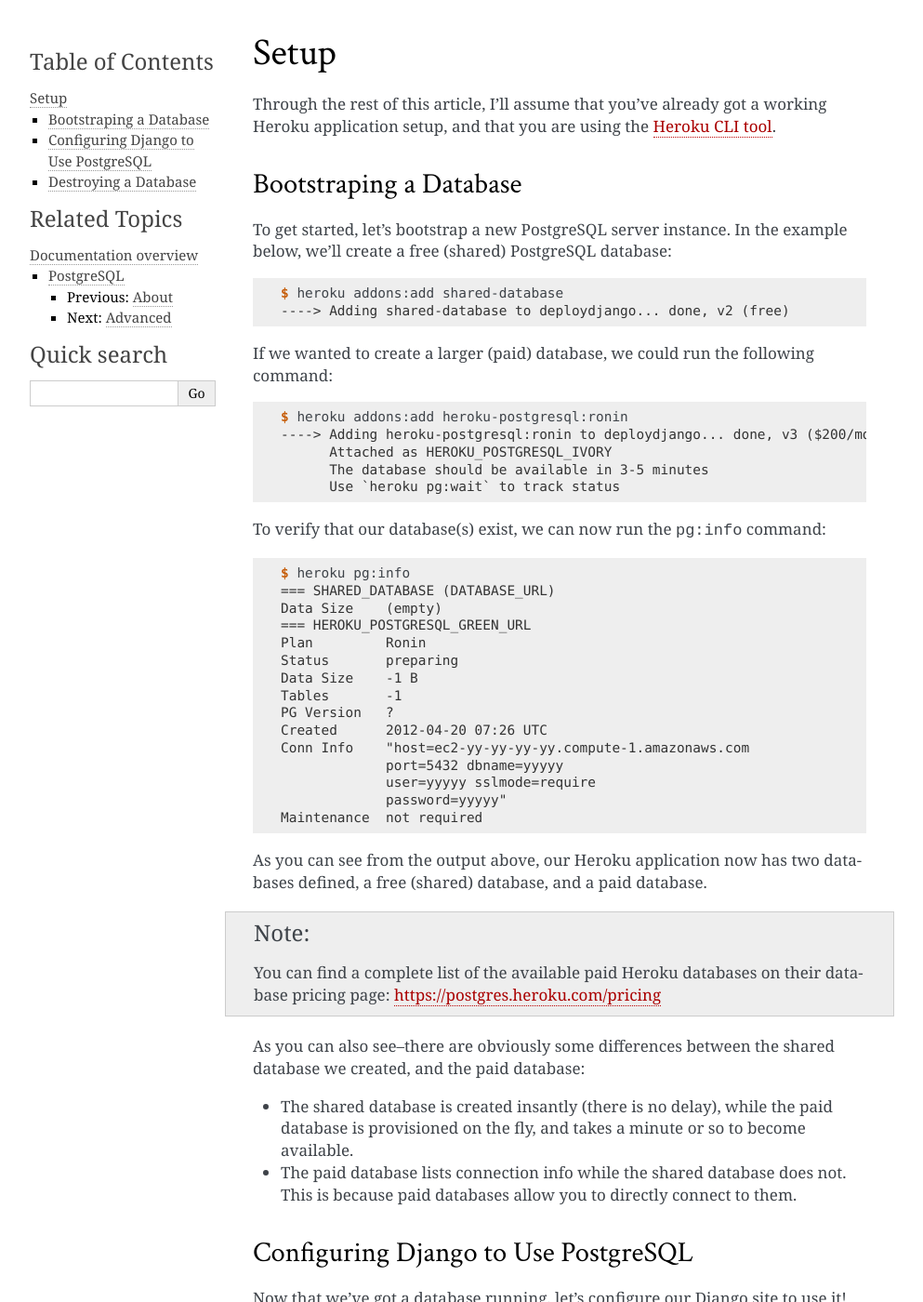
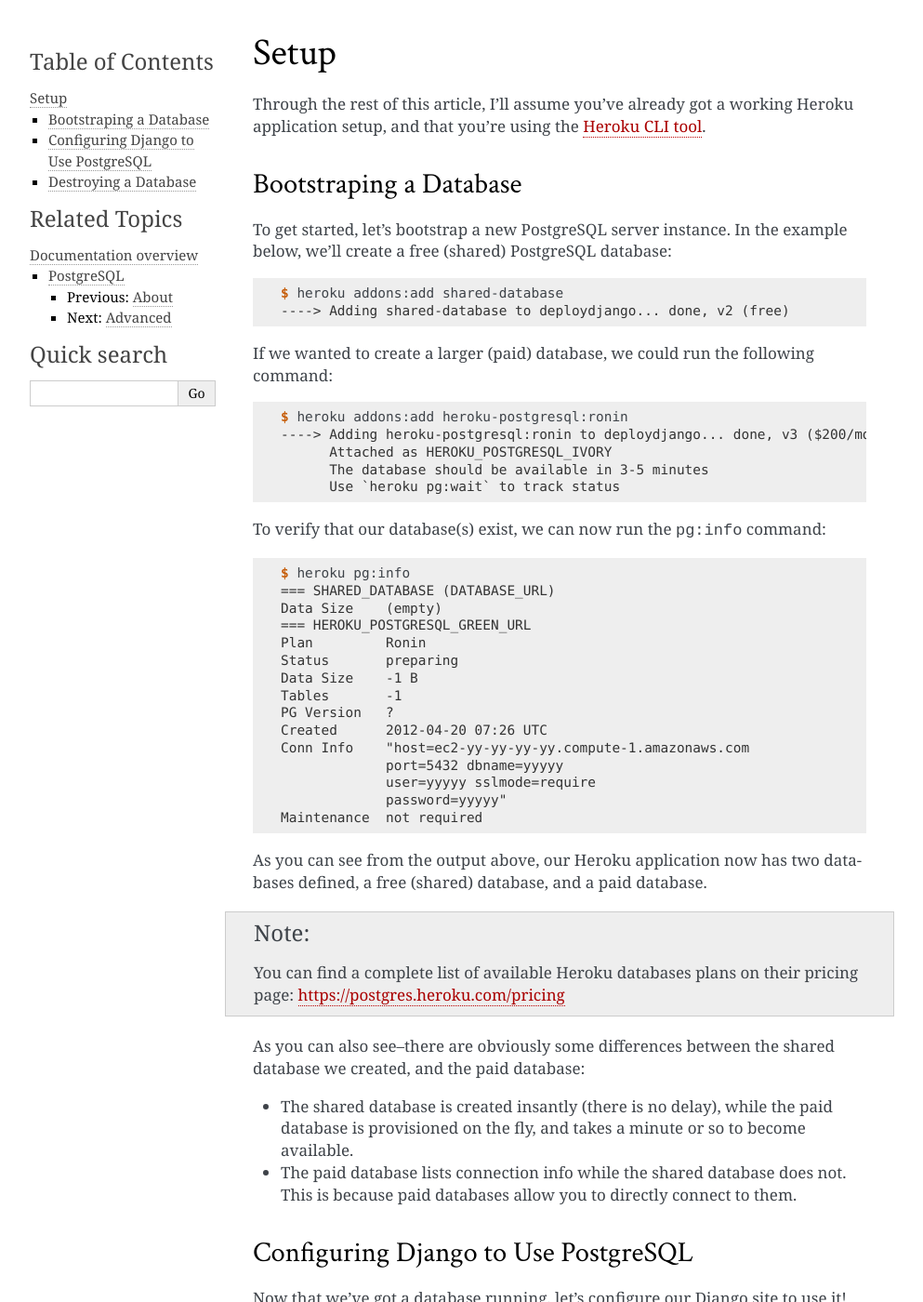
Before and after one commit to perryyo/deploydjango.com, a Sphinx documentation site: the page built from source/postgresql/setup.rst, in a window 1280 px wide and 1400 px high. Shown: the whole window at 93% size, without its empty margins (148-1141 px from the left). Built offline with Sphinx 7.4.7, drawn with Linux system fonts in a browser that asks for light colours.

Commit message:
Removing some redundant wording.

```diff
--- a/source/postgresql/setup.rst
+++ b/source/postgresql/setup.rst
@@ -1,8 +1,8 @@
 Setup
 -----
 
-Through the rest of this article, I'll assume that you've already got a working
-Heroku application setup, and that you are using the `Heroku CLI tool
+Through the rest of this article, I'll assume you've already got a working
+Heroku application setup, and that you're using the `Heroku CLI tool
 <https://toolbelt.heroku.com/>`_.
 
 
@@ -51,8 +51,8 @@
 databases defined, a free (shared) database, and a paid database.
 
 .. note::
-    You can find a complete list of the available paid Heroku databases on
-    their database pricing page: https://postgres.heroku.com/pricing
+    You can find a complete list of available Heroku databases plans on their
+    pricing page: https://postgres.heroku.com/pricing
 
 As you can also see--there are obviously some differences between the shared
 database we created, and the paid database:
```
